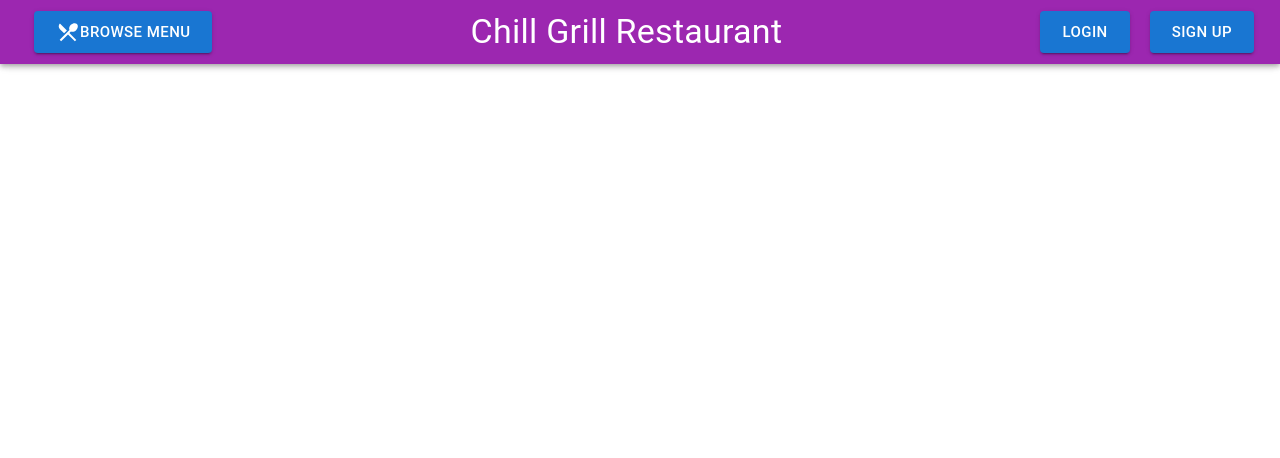
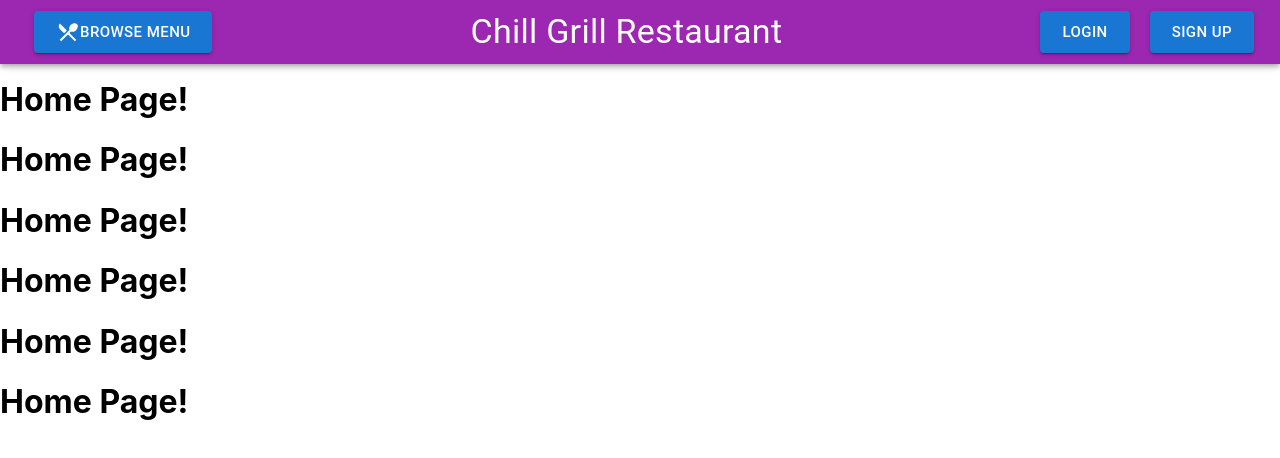
Before and after one commit to youssefrag/chill-grill-app, a React (Create React App) app in the folder client/: page / in a window 1280 px wide. Shown: the top 458 px of the page. Built offline with nearby package versions, Linux system fonts and the light colour scheme.

Commit message:
finish home and login routes

```diff
--- a/client/src/App.css
+++ b/client/src/App.css
@@ -1,3 +1,3 @@
-.AppBar {
-  justify-content: space-between;
+.App {
+  margin-top: 80px;
 }
--- a/client/src/App.js
+++ b/client/src/App.js
@@ -6,6 +6,7 @@ import Cookies from 'js-cookie';
 
 import Navbar from './components/Navbar';
 import LoginPage from "./components/LoginPage";
+import HomePage from "./components/HomePage";
 
 import './App.css';
 
@@ -20,7 +21,8 @@ function App() {
           <Navbar />
         </header>
         <Routes>
-        <Route path="/login" element={ (isUserLoggedIn) ? <Navigate replace to="/" /> : <LoginPage />} />
+          <Route path="/" element={<HomePage />} />
+          <Route path="/login" element={<LoginPage />} />
         </Routes>
       </UserContextProvider>
     </div>
--- /dev/null
+++ b/client/src/components/HomePage.jsx
@@ -0,0 +1,17 @@
+import { useState, useContext } from "react";
+import axios from "axios";
+import { UserContext } from '../context/userContext';
+import { useNavigate } from "react-router-dom";
+
+export default function HomePage(props) {
+  return(
+    <>
+    <h1>Home Page!</h1>
+    <h1>Home Page!</h1>
+    <h1>Home Page!</h1>
+    <h1>Home Page!</h1>
+    <h1>Home Page!</h1>
+    <h1>Home Page!</h1>
+    </>
+  )
+}
--- a/client/src/components/Navbar.jsx
+++ b/client/src/components/Navbar.jsx
@@ -9,7 +9,12 @@ export default function Navbar(props) {
   let navigate = useNavigate();
 
   return(
-    <AppBar color='secondary'>
+    <AppBar
+      color='secondary'
+      style={{
+        // paddingBottom: 5000,
+      }}
+    >
       <Toolbar style={{ width:'100%', display: 'inline-flex', justifyContent: 'space-between' }}>
         <Button variant='contained' size='large'
           style={{
@@ -34,7 +39,12 @@ export default function Navbar(props) {
           >
             Login
           </Button>
-          <Button variant='contained' size='large' style={{ marginLeft: 10, marginRight: 50 }}>
+          <Button
+            variant='contained'
+            size='large'
+            style={{ marginLeft: 10, marginRight: 50 }}
+            onClick={() => {alert('wadi')}}
+          >
             Sign Up
           </Button>
         </div>
```
